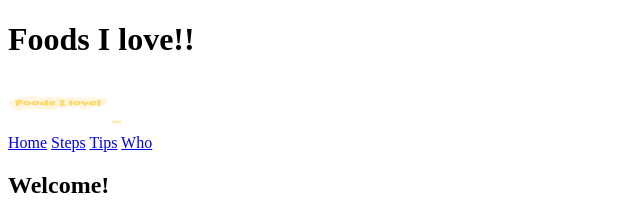
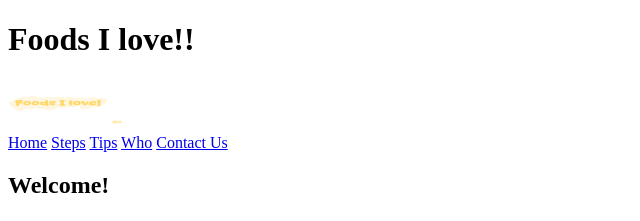
Before and after one commit to zhi-juinhi/zhi-juinhi.github.io, a plain HTML site: page index.html in a window 1280 px wide. Shown: the top 221 px of the page, without its empty margins (0-640 px from the left). Drawn offline with Linux system fonts and the light colour scheme.

Commit message:
Update index.html

```diff
--- a/index.html
+++ b/index.html
@@ -14,6 +14,7 @@
                <a href="steps.html">Steps</a>
                <a href="tips.html">Tips</a>
                <a href="who.html">Who</a>
+	       <a href="contactus.html">Contact Us</a>
             </nav>
 
            <h2>Welcome! </h2>
```
